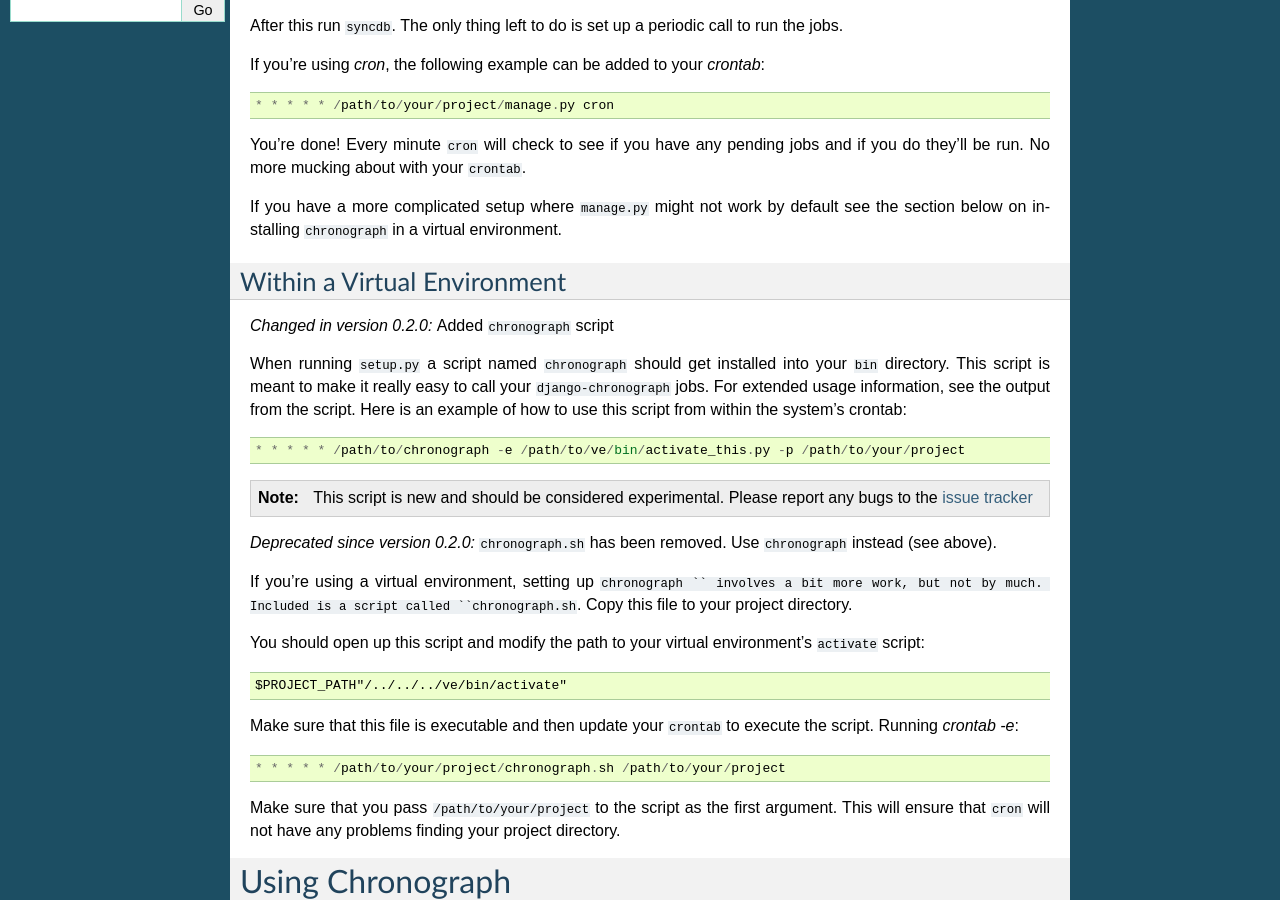
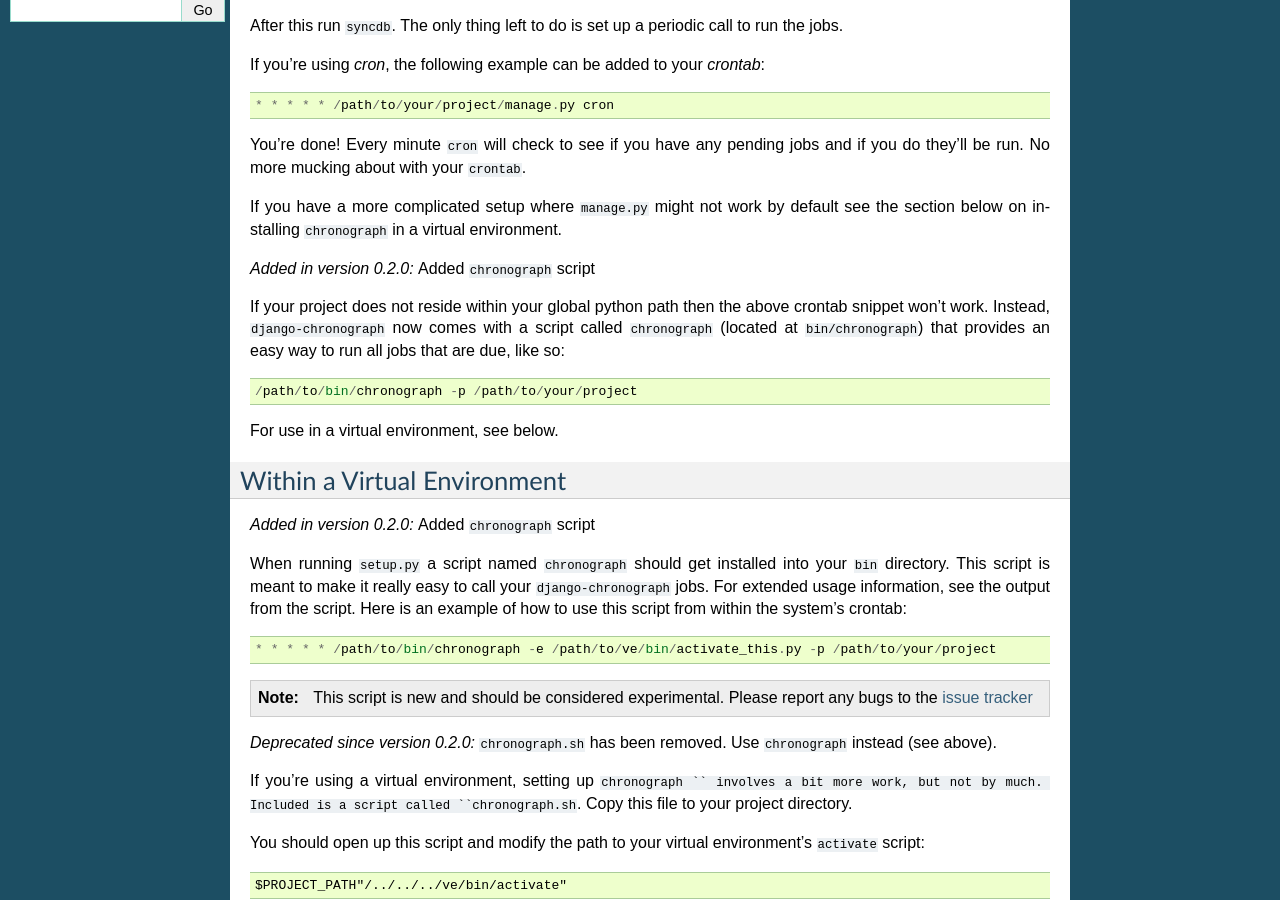
Before and after one commit to ErwinJunge/wnielson-django-chronograph, a Sphinx documentation site: the page built from docs/overview.txt, in a window 1280 px wide and 900 px high, scrolled down 415 px. Built offline with Sphinx 7.4.7, drawn with Linux system fonts in a browser that asks for light colours.

Commit message:
Tweaked the docs again to make reference to the new chronograph script.

```diff
--- a/docs/overview.txt
+++ b/docs/overview.txt
@@ -38,11 +38,23 @@ If you have a more complicated setup where ``manage.py`` might not work by
 default see the section below on installing ``chronograph`` in a virtual
 environment.
 
+.. versionadded:: 0.2.0
+	Added ``chronograph`` script
+
+If your project does not reside within your global python path then the above
+crontab snippet won't work.  Instead, ``django-chronograph`` now comes with a
+script called ``chronograph`` (located at :file:`bin/chronograph`) that
+provides an easy way to run all jobs that are due, like so::
+
+	/path/to/bin/chronograph -p /path/to/your/project
+
+For use in a virtual environment, see below.
+
 
 Within a Virtual Environment
 ----------------------------
 
-.. versionchanged:: 0.2.0
+.. versionadded:: 0.2.0
 	Added ``chronograph`` script
 
 When running ``setup.py`` a script named ``chronograph`` should get installed
@@ -51,7 +63,7 @@ call your ``django-chronograph`` jobs.  For extended usage information, see
 the output from the script.  Here is an example of how to use this script from
 within the system's crontab::
 
-	* * * * * /path/to/chronograph -e /path/to/ve/bin/activate_this.py -p /path/to/your/project
+	* * * * * /path/to/bin/chronograph -e /path/to/ve/bin/activate_this.py -p /path/to/your/project
 
 .. note::
 	This script is new and should be considered experimental.  Please report
```
